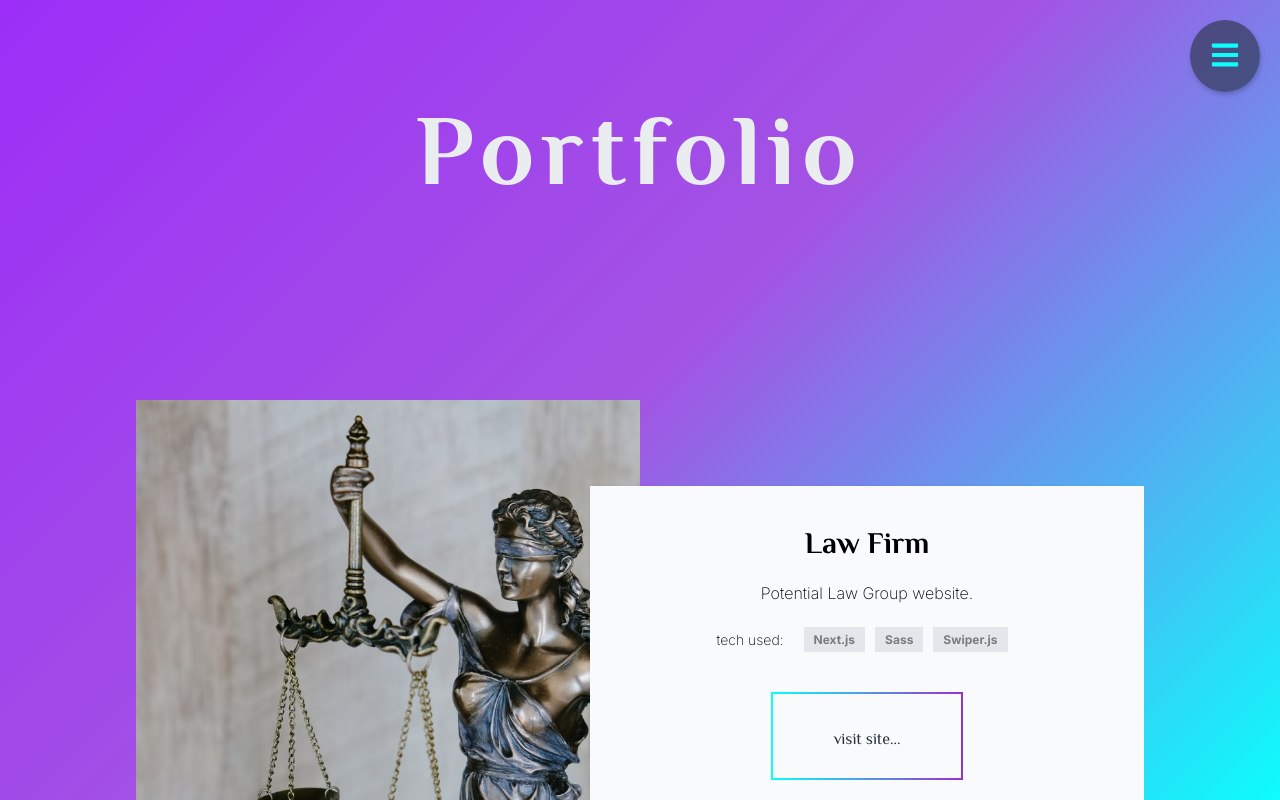
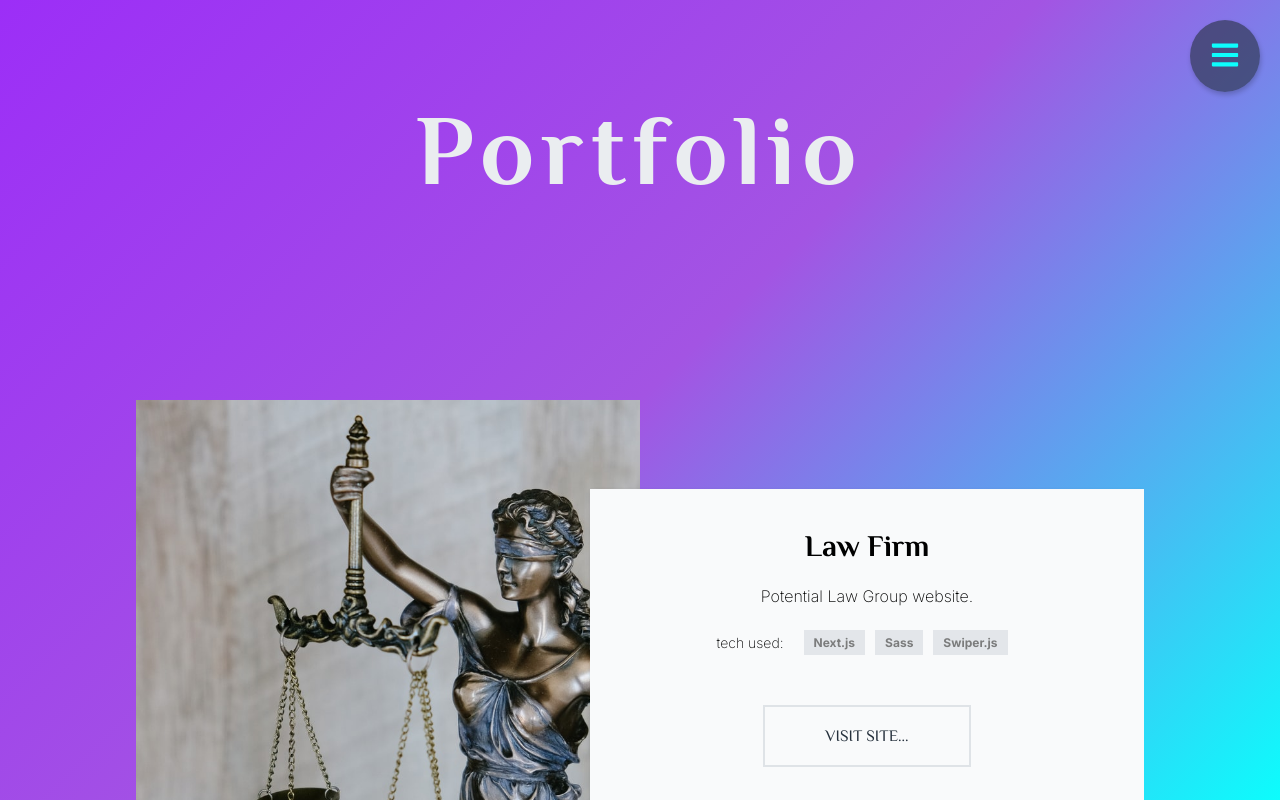
Before and after one commit to alexandruFolea/new-website, a Next.js app: page /portfolio in a window 1280 px wide. Shown: the top 800 px of the page. Built offline with nearby package versions, Linux system fonts and the light colour scheme.

Commit message:
adjusted portfolio button hover effects and intro

```diff
--- a/src/components/Intro.js
+++ b/src/components/Intro.js
@@ -12,7 +12,7 @@ const Intro = () => {
 		<div className='intro'>
 			<div className='intro__text'>
 				<h1>Hi, I&apos; m Alex</h1>
-				<p>A web developer sensible to front-end</p>
+				<p>A web developer with affinity to front-end</p>
 				<div className='intro__cta'>
 					<Link href='/portfolio'>
 						<a>recent work</a>
--- a/src/components/Portfolio.js
+++ b/src/components/Portfolio.js
@@ -18,10 +18,14 @@ const Portfolio = () => {
 								<p>{desc}</p>
 							</div>
 							<ul className='item__stack__list'>
-								<p>tech used:</p>
-								{stacks.map((stack) => (
-									<li key={stack}>{stack}</li>
-								))}
+								<div className='item__stack__list__title'>
+									<p>tech used:</p>
+								</div>
+								<div className='item__stack__list__items'>
+									{stacks.map((stack) => (
+										<li key={stack}>{stack}</li>
+									))}
+								</div>
 							</ul>
 
 							<div className='item__cta'>
--- a/src/styles/5-pages/_about.scss
+++ b/src/styles/5-pages/_about.scss
@@ -8,7 +8,7 @@
 	&__wrapper {
 		height: 100%;
 		width: 100%;
-		padding-top: 15rem;
+		padding-top: 5rem;
 		max-width: 130rem;
 		margin: 0 auto;
 		display: flex;
--- a/src/styles/5-pages/_intro.scss
+++ b/src/styles/5-pages/_intro.scss
@@ -46,60 +46,43 @@
 		}
 
 		.intro__cta {
+			margin: 1rem;
+			padding: 3rem 6rem;
+			text-align: center;
+			text-transform: uppercase;
+			position: relative;
+			overflow: hidden;
+			transition: 0.3s;
+			border: 0.2rem solid rgb(231, 231, 231);
 			a {
 				font-size: 2.5rem;
-				font-weight: 400;
-				letter-spacing: 0.4rem;
-				font-family: $sec-font;
 				color: $mono-800;
-				padding: 4rem 5rem;
-				position: relative;
-				transition: 0.2s all ease-in;
-				text-transform: uppercase;
-				border-width: 0.2rem;
-				border-style: solid;
-				border-image: linear-gradient(to right, $blue-550, darkorchid) 1;
+			}
+			&:hover {
+				box-shadow: $box-shadow;
+				a {
+					color: white;
+				}
+			}
+			&:after {
+				position: absolute;
+				transition: 0.3s;
+				content: '';
+				width: 0;
+				left: 50%;
+				bottom: 0;
+				height: 3px;
+				background: linear-gradient(to right, #9c2ef7, $blue-550);
 
-				&:hover {
-					border-width: 1rem;
+				height: 120%;
+				left: -10%;
+				transform: skewX(15deg);
+				z-index: -1;
+			}
 
-					text-shadow: 0.1rem 0.1rem 0.2rem rgba(0, 0, 0, 0.539);
-				}
-
-				// &::after,
-				// &::before {
-				// 	display: block;
-				// 	content: '';
-				// 	position: absolute;
-				// 	border: 3px solid;
-				// 	border-image-slice: 1;
-				// 	border-width: 0.5rem;
-				// 	border-image-source: linear-gradient(
-				// 		to left,
-				// 		#9c2ef7,
-				// 		#a354e3,
-				// 		$blue-550
-				// 	);
-
-				// 	// width: calc(100% - 1rem);
-				// 	width: 100%;
-				// 	height: 100%;
-				// 	// height: calc(100% - 1rem);
-
-				// 	left: 0;
-				// 	bottom: 0;
-				// 	z-index: -1;
-				// 	transition: transform 0.3s ease;
-				// }
-
-				// &:hover::after {
-				// 	transform: translate(-0.8rem, -0.8rem);
-				// 	border-image-source: linear-gradient(to left, #9c2ef7, $blue-550);
-				// }
-				// &:hover::before {
-				// 	transform: translate(0.8rem, 0.8rem);
-				// 	border-image-source: linear-gradient(to right, #9c2ef7, $blue-550);
-				// }
+			&:hover::after {
+				left: -10%;
+				width: 120%;
 			}
 		}
 	}
--- a/src/styles/5-pages/_portfolio.scss
+++ b/src/styles/5-pages/_portfolio.scss
@@ -52,7 +52,8 @@
 		margin-bottom: 15rem;
 		overflow: hidden;
 
-		@include md-max {
+		@include lg-max {
+			width: 100%;
 			grid-template-columns: 1fr;
 			margin-bottom: 10rem;
 		}
@@ -97,7 +98,7 @@
 			justify-content: center;
 			padding: 4rem;
 			box-shadow: $box-shadow;
-			animation: slide-in-tr 0.5s 0.5s cubic-bezier(0.25, 0.46, 0.45, 0.94) both;
+			// animation: slide-in-tr 0.5s 0.5s cubic-bezier(0.25, 0.46, 0.45, 0.94) both;
 			@include md-max {
 				width: 90%;
 				margin: 0 auto -5rem auto;
@@ -115,7 +116,6 @@
 			}
 
 			.item__desc {
-				grid-column: 1 / 3;
 				p {
 					font-family: $main-font;
 					font-size: 1.6rem;
@@ -130,6 +130,24 @@
 				align-items: center;
 				margin: 2rem 0 4rem 0;
 
+				@include lg-max {
+					flex-direction: column;
+				}
+
+				&__title {
+					@include lg-max {
+						margin-bottom: 2rem;
+					}
+					p {
+						margin-right: 2rem;
+						font-size: 1.4rem;
+						font-family: $main-font;
+						font-weight: 200;
+					}
+				}
+
+				&__items {
+					display: flex;
 					li {
 						font-size: 1.2rem;
 						margin-right: 1rem;
@@ -139,74 +157,58 @@
 						opacity: 0.5;
 						font-weight: bold;
 					}
-
-				p {
-					margin-right: 2rem;
-					font-size: 1.4rem;
-					font-family: $main-font;
-					font-weight: 200;
 				}
 			}
 
 			.item__cta {
+				// flex: 1 1 auto;
+				margin: 10px;
+				padding: 20px;
+				text-align: center;
+				text-transform: uppercase;
 				position: relative;
-				padding: 1rem 2em;
-				display: flex;
-				align-items: center;
-				justify-content: center;
-				transition: 0.2s all ease-in;
+				overflow: hidden;
+				transition: 0.4s ease-in-out;
+				border: 0.2rem solid $mono-700;
+				// background: black;
 
-				border-width: 0.2rem;
-				border-style: solid;
-				border-image: linear-gradient(to right, $blue-550, darkorchid) 1;
+				&:hover {
+					box-shadow: $box-shadow;
+					a {
+						// color: white;
+					}
+				}
+				&:after {
+					position: absolute;
+					transition: 0.4s ease-in-out;
+
+					content: '';
+					width: 0;
+					left: 50%;
+					bottom: 0;
+					height: 3px;
+					background: $blue-550;
+
+					height: 120%;
+					left: -10%;
+					transform: skewX(25deg);
+					z-index: -1;
+				}
+
+				&:hover::after {
+					left: -10%;
+					width: 120%;
+				}
 
 				@include lg-max {
-					padding: 0 2rem;
+					padding: 2rem;
 				}
 				a {
 					font-size: 1.6rem;
-					margin-top: 0.6rem;
 					font-family: $sec-font;
 					color: $mono-200;
 					padding: 2rem 4rem;
-
-					&:hover {
-						border-width: 1rem;
 				}
-				}
-
-				// &::after,
-				// &::before {
-				// 	display: block;
-				// 	content: '';
-				// 	position: absolute;
-				// 	border: 3px solid;
-				// 	border-image-slice: 1;
-				// 	border-width: 0.5rem;
-				// 	border-image-source: linear-gradient(
-				// 		to left,
-				// 		#9c2ef7,
-				// 		#a354e3,
-				// 		$blue-550
-				// 	);
-
-				// 	width: calc(100% - 0.6rem);
-				// 	height: calc(100% - 0.6rem);
-
-				// 	left: 0;
-				// 	bottom: 0;
-				// 	z-index: -1;
-				// 	transition: transform 0.3s ease;
-				// }
-
-				// &:hover::after {
-				// 	transform: translate(-0.5rem, -0.5rem);
-				// 	border-image-source: linear-gradient(to left, #9c2ef7, $blue-550);
-				// }
-				// &:hover::before {
-				// 	transform: translate(0.5rem, 0.5rem);
-				// 	border-image-source: linear-gradient(to right, #9c2ef7, $blue-550);
-				// }
 			}
 		}
 
```
Also changed, not shown: src/pages/contact.js (+8 -1 lines). Lines whose indentation alone changed are shown as unchanged.
